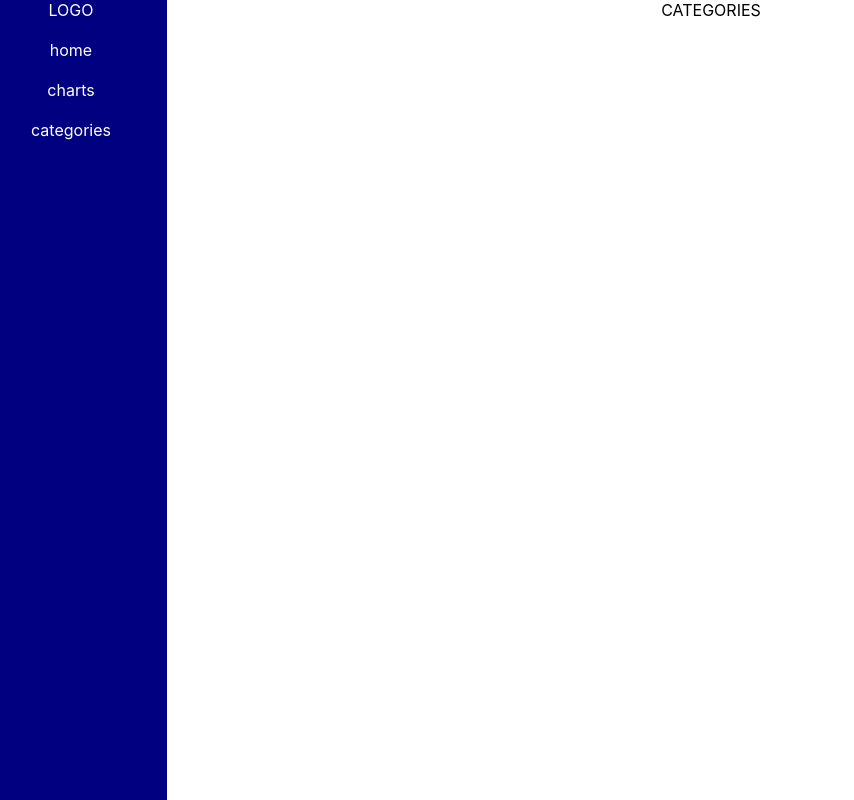
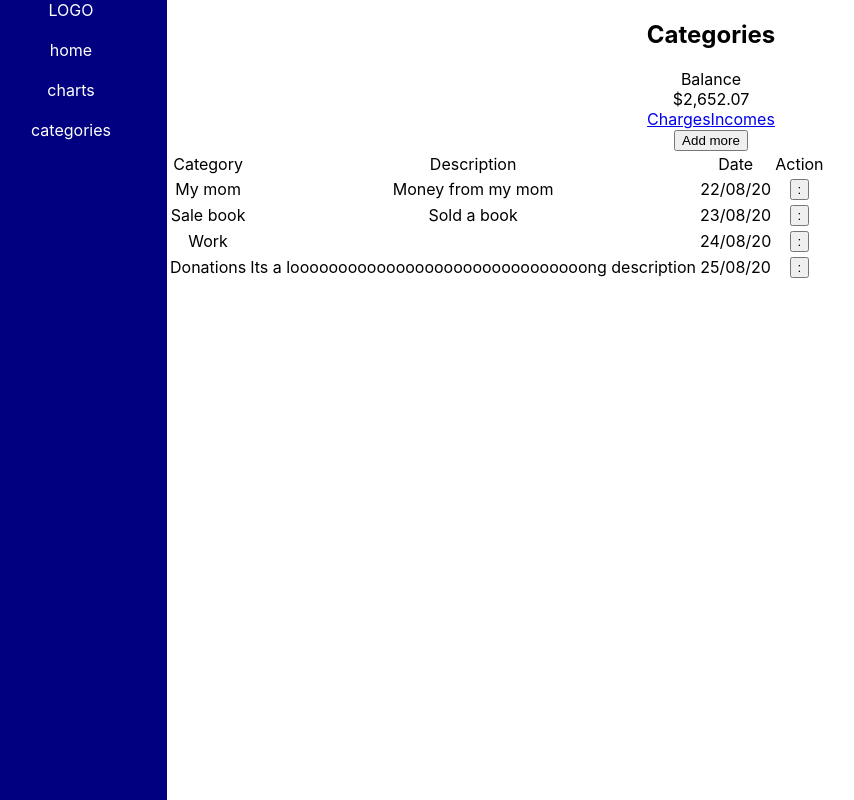
Before and after one commit to paszkevi4/cursorProject, a React (Create React App) app: page /#/categories/incomes in a window 1280 px wide. Shown: the whole page, without its empty margins (25-879 px from the left). Built offline with nearby package versions, Linux system fonts and the light colour scheme.

Commit message:
added teplate to categories page

```diff
--- a/src/components/Categories/Categories.js
+++ b/src/components/Categories/Categories.js
@@ -1,4 +1,7 @@
-import React from 'react';
+import React from "react";
+import { NavLink, Route, HashRouter } from "react-router-dom";
+import Charges from "./Charges";
+import Incomes from "./Incomes";
 
 // in props you have two arrays of objects:
 
@@ -14,9 +17,36 @@ import React from 'react';
 
 const Categories = (props) => {
   return (
-    <>
-      <div>CATEGORIES</div>
-    </>
+    <HashRouter>
+      <div>
+        <div>
+          <div>
+            <h2>Categories</h2>
+          </div>
+          <div>
+            <div>Balance</div>
+            <div>$2,652.07</div>
+          </div>
+        </div>
+        <div>
+          <div>
+            <NavLink to="/categories/charges">Charges</NavLink>
+            <NavLink to="/categories/incomes">Incomes</NavLink>
+          </div>
+          <button>Add more</button>
+        </div>
+        <div>
+          <Route
+            path="/categories/charges"
+            render={() => <Charges props={props.chargeCategories} />}
+          />
+          <Route
+            path="/categories/incomes"
+            render={() => <Incomes props={props.incomeCategories}/>}
+          />
+        </div>
+      </div>
+    </HashRouter>
   );
 };
 
--- /dev/null
+++ b/src/components/Categories/Category.js
@@ -0,0 +1,19 @@
+import React from "react";
+
+const Category = ({ name, description, date, icon }) => {
+  return (
+    <tr>
+      <td>
+        {icon}
+        {name}
+      </td>
+      <td>{description}</td>
+      <td>{date}</td>
+      <td>
+        <button>:</button>
+      </td>
+    </tr>
+  );
+};
+
+export default Category;
--- /dev/null
+++ b/src/components/Categories/Charges.js
@@ -0,0 +1,34 @@
+import React from "react";
+import Category from "./Category";
+
+const Charges = ({ props }) => {
+  return (
+    <div>
+      <table>
+        <thead>
+          <tr>
+            <td>Category</td>
+            <td>Description</td>
+            <td>Date</td>
+            <td>Action</td>
+          </tr>
+        </thead>
+        <tbody>
+          {[
+            ...props.map((el, i) => (
+              <Category
+                name={el.name}
+                description={el.description}
+                date={el.date}
+                icon={el.icon}
+                key={i}
+              />
+            )),
+          ]}
+        </tbody>
+      </table>
+    </div>
+  );
+};
+
+export default Charges;
--- /dev/null
+++ b/src/components/Categories/Incomes.js
@@ -0,0 +1,34 @@
+import React from "react";
+import Category from "./Category";
+
+const Charges = ({ props }) => {
+  return (
+    <div>
+      <table>
+        <thead>
+          <tr>
+            <td>Category</td>
+            <td>Description</td>
+            <td>Date</td>
+            <td>Action</td>
+          </tr>
+        </thead>
+        <tbody>
+          {[
+            ...props.map((el, i) => (
+              <Category
+                name={el.name}
+                description={el.description}
+                date={el.date}
+                icon={el.icon}
+                key={i}
+              />
+            )),
+          ]}
+        </tbody>
+      </table>
+    </div>
+  );
+};
+
+export default Charges;
```
Also changed, not shown: src/components/Categories/Categories.css (added), 1 other file (tests, documents, lock files or other folders).
